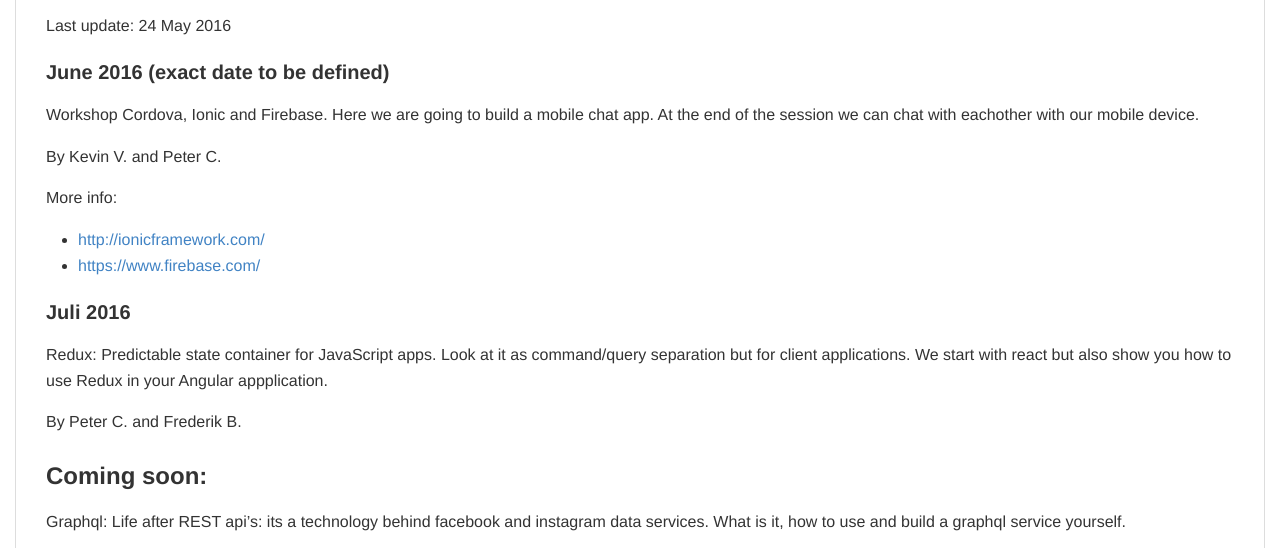
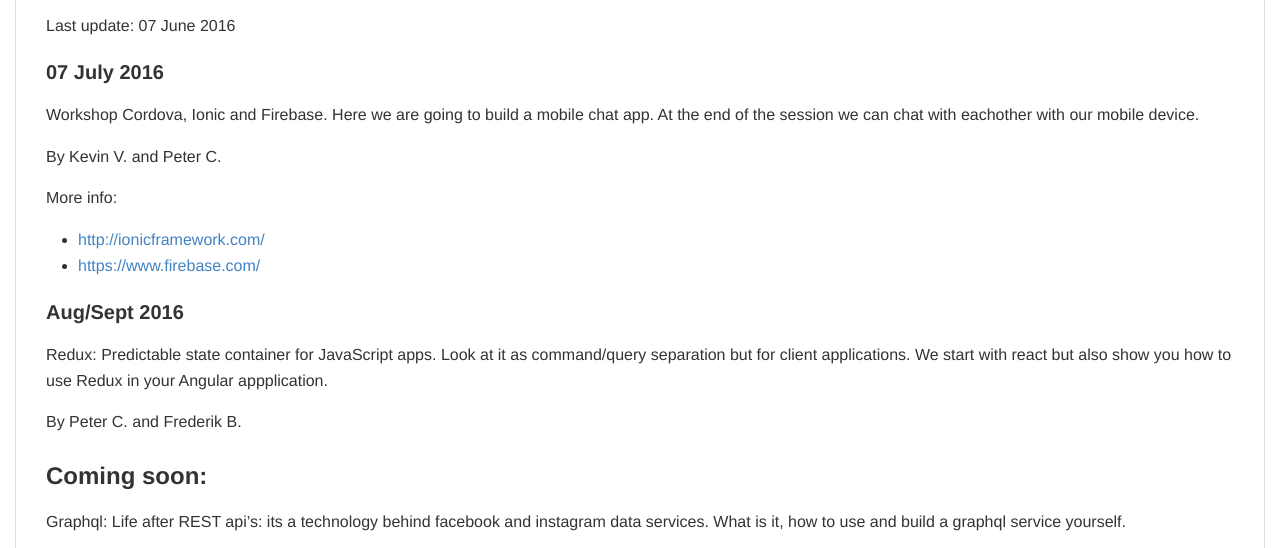
Before and after one commit to mjrio/mjrio.github.io, a plain HTML site: page index.html in a window 1280 px wide. Shown: the part 248-796 px from the top of the page. Drawn offline with Linux system fonts and the light colour scheme.

Commit message:
update dates

```diff
--- a/index.html
+++ b/index.html
@@ -42,15 +42,15 @@ html,body,#wrapper{font-size:10pt!important;}
 
 
 </head>
-<body class="normal">
+<body class="normal firstload">
   <div id="wrapper">
       <p><img src="./mjr.png" width="100" /></p>
 
 <h1 id="sessionagenda">Session Agenda</h1>
 
-<p>Last update: 24 May 2016</p>
+<p>Last update: 07 June 2016</p>
 
-<h4 id="june2016exactdatetobedefined">June 2016 (exact date to be defined)</h4>
+<h4 id="07july2016">07 July 2016</h4>
 
 <p>Workshop Cordova, Ionic and Firebase. Here we are going to build a mobile chat app. At the end of the session we can chat with eachother with our mobile device.</p>
 
@@ -63,7 +63,7 @@ html,body,#wrapper{font-size:10pt!important;}
 <li><a href="https://www.firebase.com/">https://www.firebase.com/</a></li>
 </ul>
 
-<h4 id="juli2016">Juli 2016</h4>
+<h4 id="augsept2016">Aug/Sept 2016</h4>
 
 <p>Redux: Predictable state container for JavaScript apps. Look at it as command/query separation but for client applications. We start with react but also show you how to use Redux in your Angular appplication.</p>
 
```
Also changed, not shown: 1 other file.
